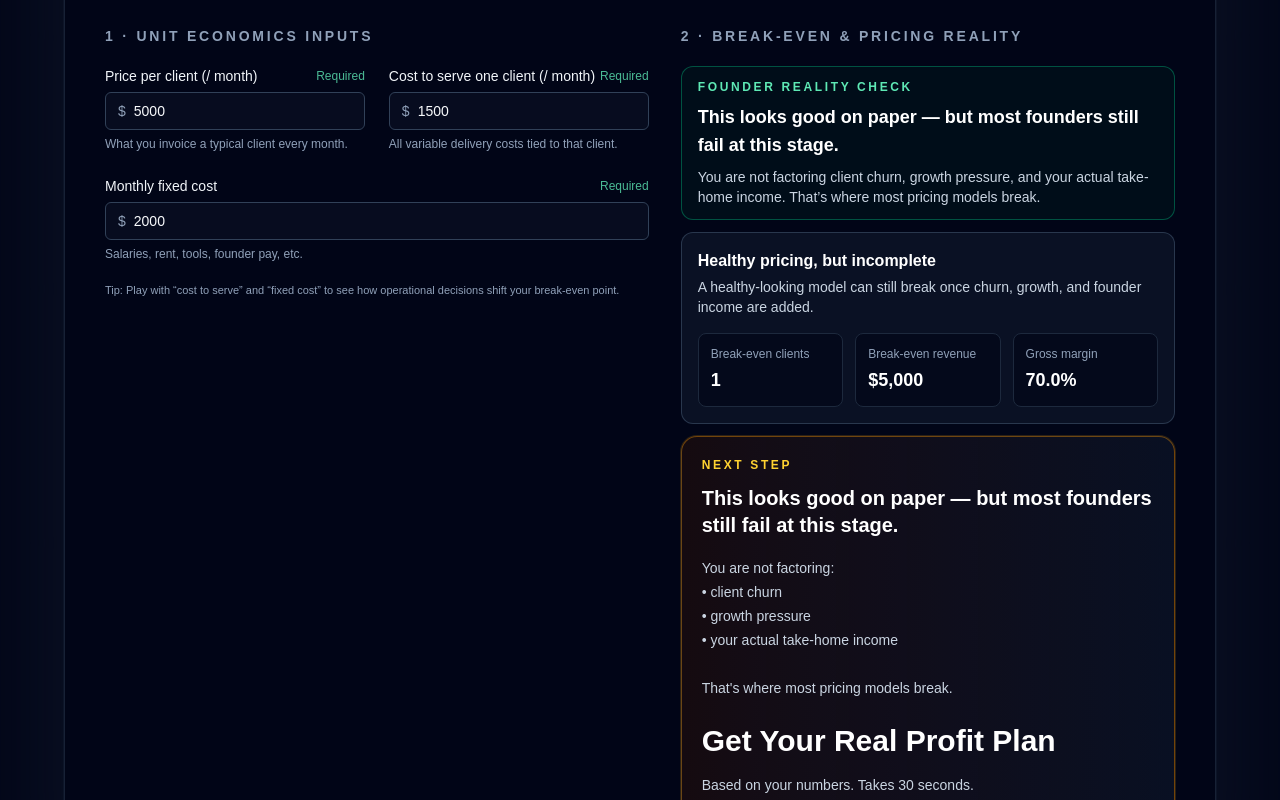
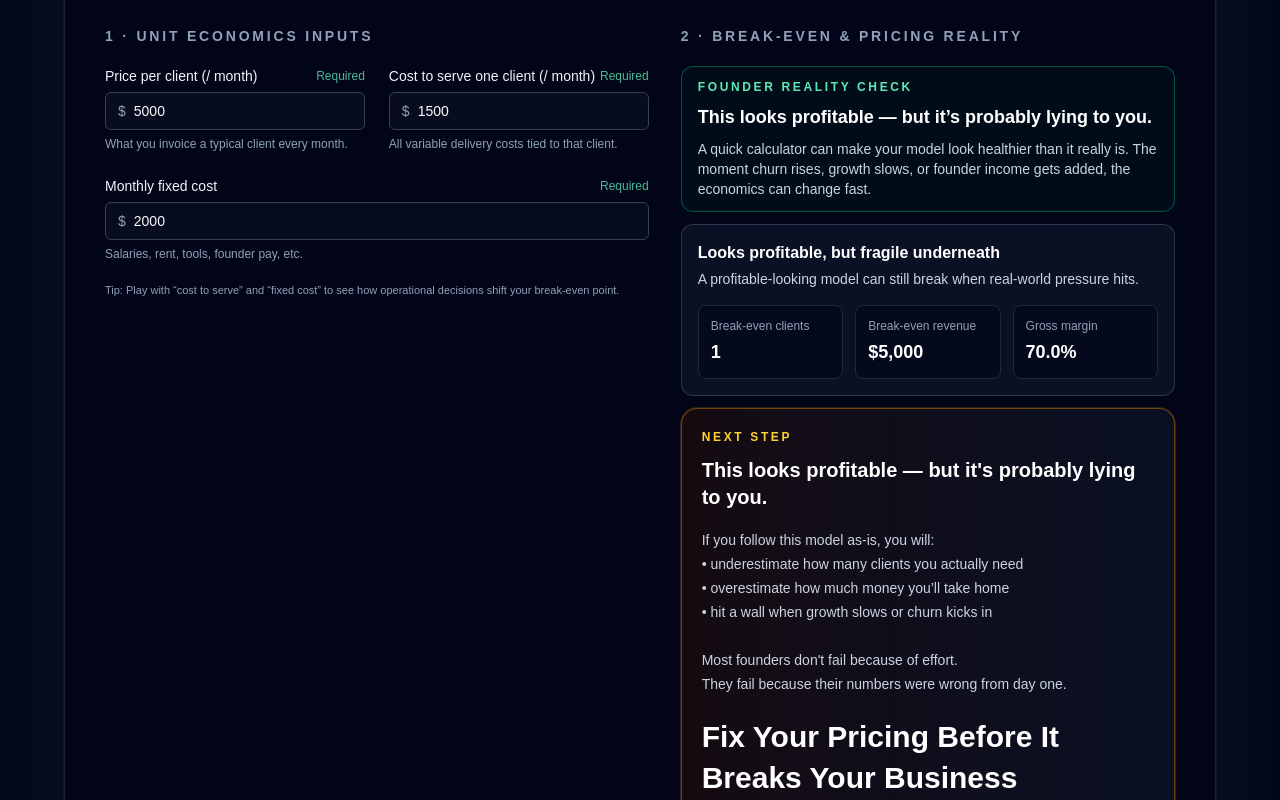
Before and after one commit to vivekd0811-cell/pricing-reality-calculator, a Next.js app: page / in a window 1280 px wide. Shown: the part 220-1020 px from the top of the page. Built offline with nearby package versions, Linux system fonts and the light colour scheme.

Commit message:
Strengthen conversion messaging on results CTA

```diff
--- a/app/page.tsx
+++ b/app/page.tsx
@@ -185,11 +185,11 @@ export default function Home() {
       case "healthy":
       default:
         return {
-          title: "This looks good on paper — but most founders still fail at this stage.",
-          body: "You are not factoring client churn, growth pressure, and your actual take-home income. That’s where most pricing models break.",
-          shortLabel: "Healthy pricing, but incomplete",
+          title: "This looks profitable — but it’s probably lying to you.",
+          body: "A quick calculator can make your model look healthier than it really is. The moment churn rises, growth slows, or founder income gets added, the economics can change fast.",
+          shortLabel: "Looks profitable, but fragile underneath",
           shortTakeaway:
-            "A healthy-looking model can still break once churn, growth, and founder income are added.",
+            "A profitable-looking model can still break when real-world pressure hits.",
           border: "border-emerald-500/40",
           bg: "bg-emerald-950/20",
           eyebrow: "text-emerald-300",
@@ -524,26 +524,33 @@ export default function Home() {
                 </p>
 
                 <p className="mt-3 text-lg font-semibold leading-snug text-white sm:text-xl">
-                  This looks good on paper — but most founders still fail at
-                  this stage.
+                  This looks profitable — but it&apos;s probably lying to you.
                 </p>
 
                 <p className="mt-4 text-sm leading-6 text-slate-300">
-                  You are not factoring:
-                  <br />• client churn
-                  <br />• growth pressure
-                  <br />• your actual take-home income
+                  If you follow this model as-is, you will:
+                  <br />• underestimate how many clients you actually need
+                  <br />• overestimate how much money you’ll take home
+                  <br />• hit a wall when growth slows or churn kicks in
                   <br />
                   <br />
-                  That&apos;s where most pricing models break.
+                  Most founders don&apos;t fail because of effort.
+                  <br />
+                  They fail because their numbers were wrong from day one.
                 </p>
 
                 <h3 className="mt-5 text-2xl font-semibold leading-snug text-white sm:text-3xl">
-                  Get Your Real Profit Plan
+                  Fix Your Pricing Before It Breaks Your Business
                 </h3>
 
                 <p className="mt-3 text-sm leading-6 text-slate-300">
-                  Based on your numbers. Takes 30 seconds.
+                  Get a real plan based on:
+                  <br />• your current pricing
+                  <br />• your actual cost structure
+                  <br />• your target income
+                  <br />
+                  <br />
+                  Takes 30 seconds.
                 </p>
 
                 <div className="mt-5 flex flex-col items-start gap-3 sm:items-center">
```
